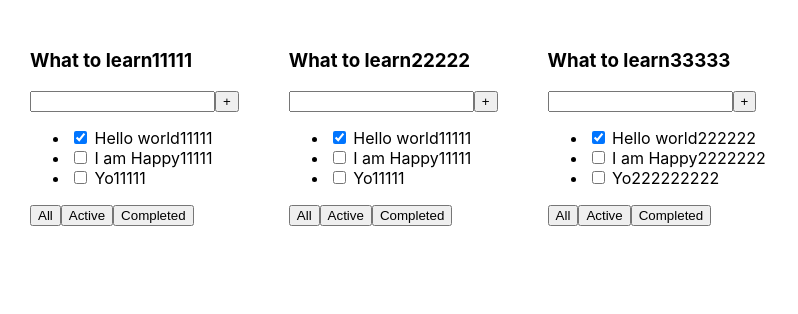
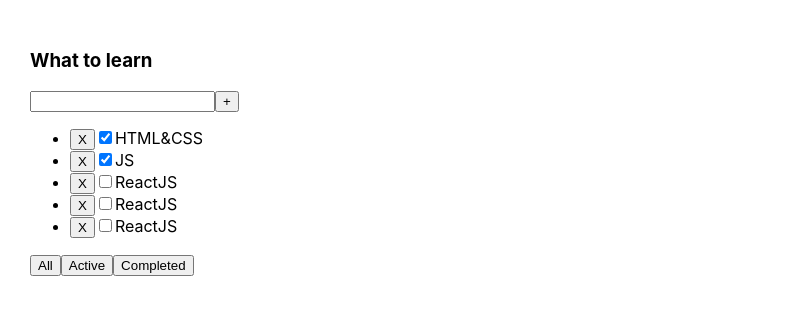
Before and after one commit to YauheniZhukovets/react-todolist, a React (Create React App) app: page / in a window 1280 px wide. Shown: the top 314 px of the page, without its empty margins (0-798 px from the left). Built offline with nearby package versions, Linux system fonts and the light colour scheme.

Commit message:
2 lessons

```diff
--- a/src/App.tsx
+++ b/src/App.tsx
@@ -1,26 +1,50 @@
-import React from 'react';
+import React, {useState} from 'react';
 import './App.css';
-import {TodoList} from "./TodoList";
-
-function App() {
-    const task1=[
-        { id: 1, title: "Hello world11111", isDone: true },
-        { id: 2, title: "I am Happy11111", isDone: false },
-        { id: 3, title: "Yo11111", isDone: false },
-    ]
-    const task2=[
-        { id: 1, title: "Hello world222222", isDone: true },
-        { id: 2, title: "I am Happy2222222", isDone: false },
-        { id: 3, title: "Yo222222222", isDone: false },
-    ]
+import {Todolist} from './Todolist';
 
 
+export type filterType='All'| 'Active' | 'Completed'
+function App() {
+
+    let [tasks1, setTasks1] = useState([
+        {id: 1, title: 'HTML&CSS', isDone: true},
+        {id: 2, title: 'JS', isDone: true},
+        {id: 3, title: 'ReactJS', isDone: false},
+        {id: 4, title: 'ReactJS', isDone: false},
+        {id: 5, title: 'ReactJS', isDone: false}
+    ])
+
+    const removeTask = (nId: number) => {
+        setTasks1(tasks1.filter(f => f.id !== nId))
+    }
+
+    let [filter, setMyFilter] = useState('')
+
+    const setFilter = (value: filterType) => {
+        setMyFilter(value)
+
+    }
+
+    let newTask = tasks1;
+    // if(filter==='All') {
+    //     return  newTask
+    // }
+    if (filter==='Active') {
+         newTask= tasks1.filter(f=>f.isDone)
+    }
+    else if (filter==='Completed') {
+        newTask = tasks1.filter(f => !f.isDone)
+    }
+
+    // let newTasks = tasks1.filter(f => f.isDone)
 
     return (
         <div className="App">
-            <TodoList title={'What to learn11111'} tasks={task1}/>
-            <TodoList title={'What to learn22222'} tasks={task1}/>
-            <TodoList title={'What to learn33333'} tasks={task2}/>
+            <Todolist title="What to learn"
+                         tasks={newTask}
+                         removeTask={removeTask}
+                      setFilter={setFilter}
+            />
         </div>
     );
 }
--- a/src/TodoList.tsx
+++ b/src/TodoList.tsx
@@ -1,35 +1,41 @@
-import React from "react";
+import React from 'react';
+import {filterType} from './App';
 
-type propsType={
-    title: string
-    tasks: Array<propsTasks>
-}
-
-type propsTasks={
+type TaskType = {
     id: number
     title: string
     isDone: boolean
 }
 
-export const TodoList =(props:propsType)=> {
-    return (
-        <div>
+type PropsType = {
+    title: string
+    tasks: Array<TaskType>
+    removeTask:(mId:number)=>void
+    setFilter:(value: filterType) =>void
+}
+
+export function Todolist(props: PropsType) {
+    return <div>
         <h3>{props.title}</h3>
         <div>
             <input/>
             <button>+</button>
         </div>
         <ul>
-                <li><input type="checkbox" checked={props.tasks[0].isDone}/> <span>{props.tasks[0].title}</span></li>
-                <li><input type="checkbox" checked={props.tasks[1].isDone}/> <span>{props.tasks[1].title}</span></li>
-                <li><input type="checkbox" checked={props.tasks[2].isDone}/> <span>{props.tasks[2].title}</span></li>
-
+            {props.tasks.map(m => {
+                    return (
+                        <li key={m.id}>
+                            <button onClick={()=> props.removeTask(m.id)}>X</button>
+                            <input type="checkbox" checked={m.isDone}/>
+                            <span>{m.title}</span></li>
+                    )
+                }
+            )}
         </ul>
         <div>
-                <button>All</button>
-                <button>Active</button>
-                <button>Completed</button>
+            <button onClick={()=> props.setFilter('All')}>All</button>
+            <button onClick={()=> props.setFilter('Active')}>Active</button>
+            <button onClick={()=> props.setFilter('Completed')}>Completed</button>
         </div>
     </div>
-    )
 }
--- a/src/index.tsx
+++ b/src/index.tsx
@@ -4,8 +4,7 @@ import './index.css';
 import App from './App';
 import * as serviceWorker from './serviceWorker';
 
-ReactDOM.render( <App />,  document.getElementById('root'));
-
+ReactDOM.render(<App />,  document.getElementById('root'));
 
 // If you want your app to work offline and load faster, you can change
 // unregister() to register() below. Note this comes with some pitfalls.
```
Lines whose indentation alone changed are shown as unchanged.
